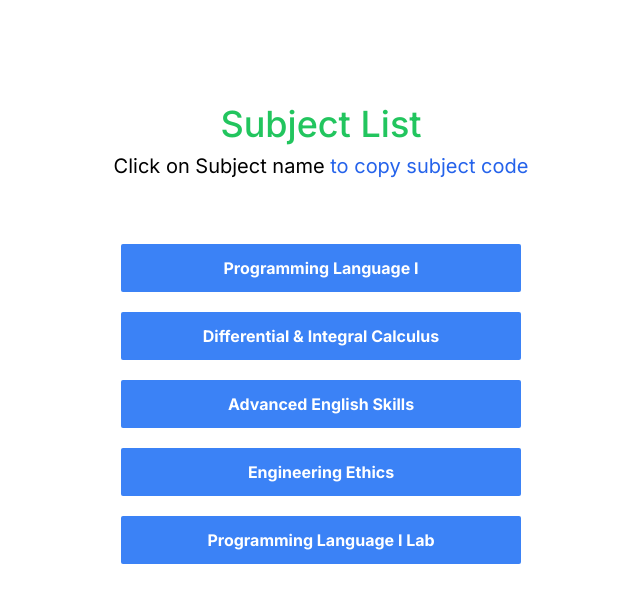
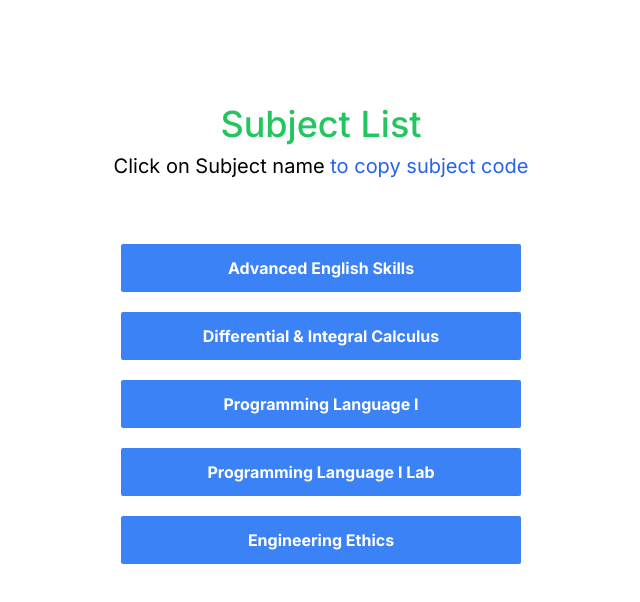
Before and after one commit to minhazurakash/Subject-picker, a Next.js app: page / in a window 1280 px wide. Shown: the top 602 px of the page, without its empty margins (319-959 px from the left). Built offline with nearby package versions, Linux system fonts and the light colour scheme.

Commit message:
re-ordar data

```diff
--- a/src/pages/index.tsx
+++ b/src/pages/index.tsx
@@ -9,11 +9,11 @@ export default function Home() {
   const [selectedSubject, setSelectedSubject] = useState<string>(null);
   const [selectedCodes, setSelectedCodes] = useState<string[]>([]);
   const subjectList = [
+    { name: "Advanced English Skills", code: "ENG103.49" },
+    { name: "Differential & Integral Calculus", code: "MAT141.23" },
     { name: "Programming Language I", code: "CSE161.34" },
-    { name: "Differential & Integral Calculus", code: "MAT141.23" },
-    { name: "Advanced English Skills", code: "ENG103.49" },
+    { name: "Programming Language I Lab", code: "CSE162.40" },
     { name: "Engineering Ethics", code: "SOC341.10" },
-    { name: "Programming Language I Lab", code: "CSE162.40" },
   ];
   return (
     <main className={`container mx-auto p-10 ${inter.className}`}>
```
